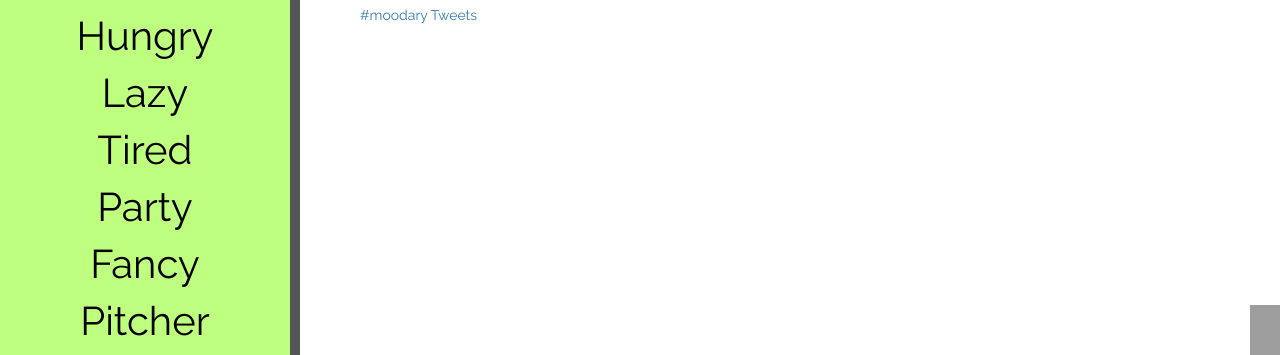
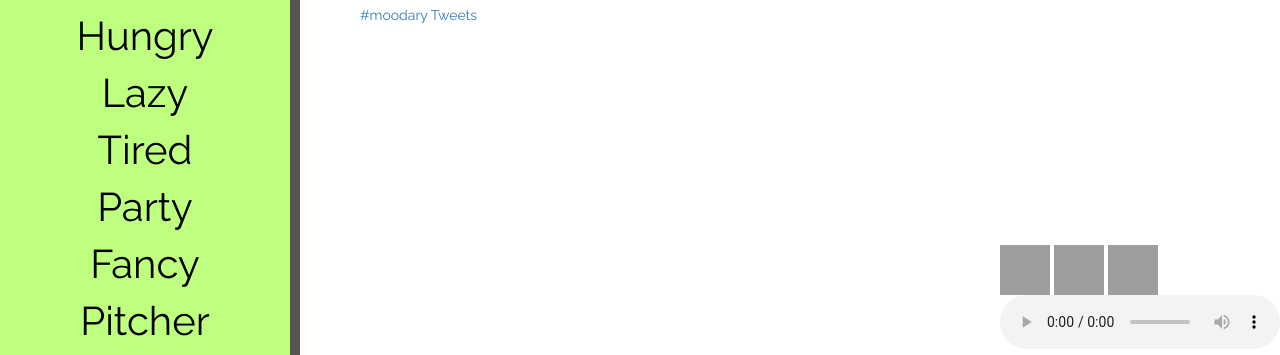
Before and after one commit to ellyo/my-first-blog, a Django app: page / in a window 1280 px wide. Shown: the part 445-800 px from the top of the page. Run offline with Django 3.2, Linux system fonts and the light colour scheme; some libraries are stand-ins or nearby versions; grey boxes are pictures that could not be loaded.

Commit message:
Added music player

```diff
--- a/blog/static/css/blog.css
+++ b/blog/static/css/blog.css
@@ -140,8 +140,8 @@ h5 {
 }
 .footer {
    position:fixed;
-   left:1250px;
-   bottom:20px;
+   left: 1000px;
+   bottom:80px;
    height:30px;
    width:100%;
    background:#FFFFFF;
--- a/blog/templates/blog/base.html
+++ b/blog/templates/blog/base.html
@@ -1,5 +1,6 @@
 {% load staticfiles %}
 <html>
+
     <head>
 	<link rel="icon" href="http://36.media.tumblr.com/f2f5522b8f870e7cb15e1a7af00e07d3/tumblr_o65jthXNNq1qbgb0co1_75sq.png">
         <title>Moodary</title>
@@ -8,6 +9,7 @@
 	<link rel="stylesheet" href="{% static 'css/blog.css' %}">
 	<link href='https://fonts.googleapis.com/css?family=Raleway:400,700,400italic' rel='stylesheet' type='text/css'>
     </head>
+
 	<body>
 
     		<div class="page-header">
@@ -49,5 +51,15 @@
 		 <a href="https://www.instagram.com/moodary/" target="_blank"><img src="http://cdn6.bigcommerce.com/s-wug401/templates/__custom/images/longboard/icon-instagram.svg?t=1443146817" alt="Instagram" style="width:50px;height:50px;"><a/>
 	         <a href="https://www.facebook.com/moodary/" target="_blank"><img src="http://takedesigns.com/wp-content/uploads/2013/02/fb-10.png" alt="Facebook" style="width:50px;height:50px;"><a/>
 	         <a href="https://www.twitter.com/moodarydrinks/" target="_blank"><img src="http://bloximages.newyork1.vip.townnews.com/dailyprogress.com/content/tncms/live/global/resources/images/_site/social/twitter-logo-cutout.png?_dc=1410894165" alt="Twitter" style="width:50px;height:50px;"><a/>
+		 <br>
+<audio controls>
+ <source src="http://ourmusicproject.org/mp3s/sotm/1-05%20Sir%20Duke.mp3"
+         type='audio/mp4'>
+ <!-- The next two lines are only executed if the browser doesn't support MP4 files -->
+ <source src="http://ourmusicproject.org/mp3s/sotm/1-05%20Sir%20Duke.mp3"
+         type='audio/ogg; codecs=vorbis'>
+ <!-- The next line will only be executed if the browser doesn't support the <audio> tag-->
+ <p>Your user agent does not support the HTML5 Audio element.</p>
+</audio>
      </div>
 </html>
```
